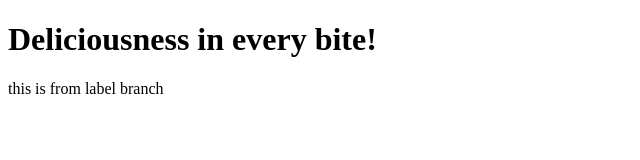
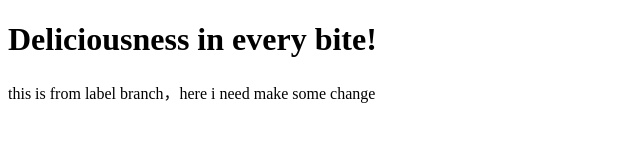
Before and after one commit to zj597181380/publicSpace, a plain HTML site: page index.htm in a window 1280 px wide. Shown: the whole page, without its empty margins (0-640 px from the left). Drawn offline with Linux system fonts and the light colour scheme.

Commit message:
update from master

```diff
--- a/index.htm
+++ b/index.htm
@@ -3,7 +3,7 @@
 <body>
 
 <h1>Deliciousness in every bite!</h1>
-<p>this is from label branch</p>
+<p>this is from label branch，here i need make some change</p>
 
 </body>
 </html>
```
